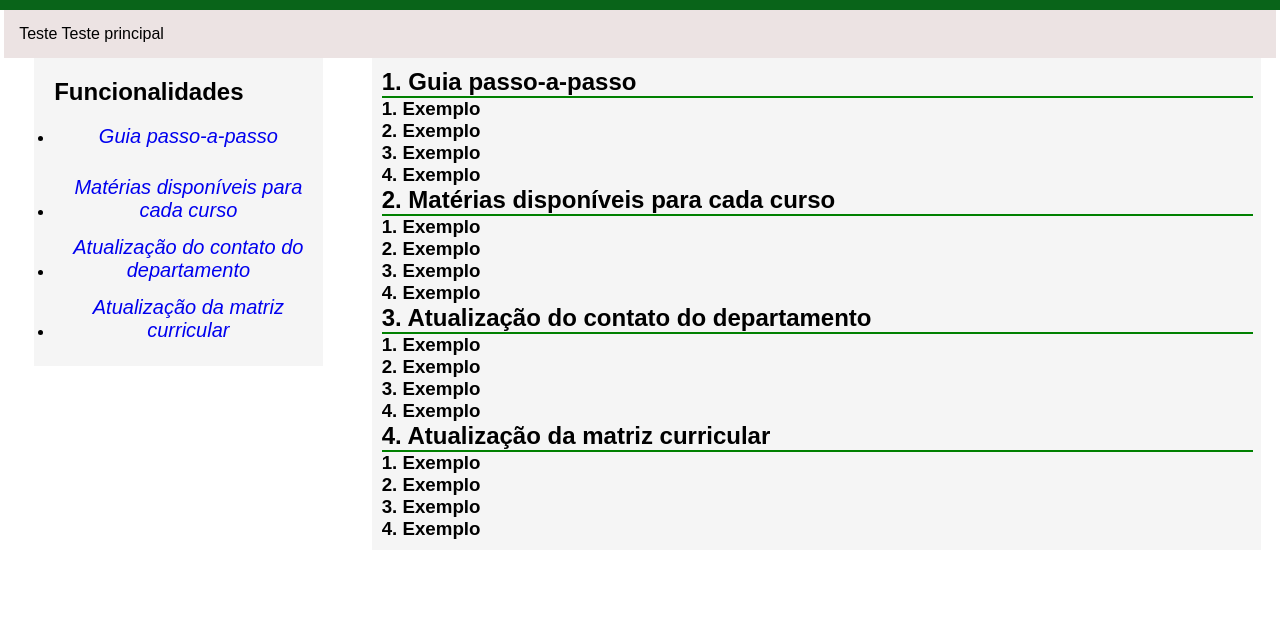
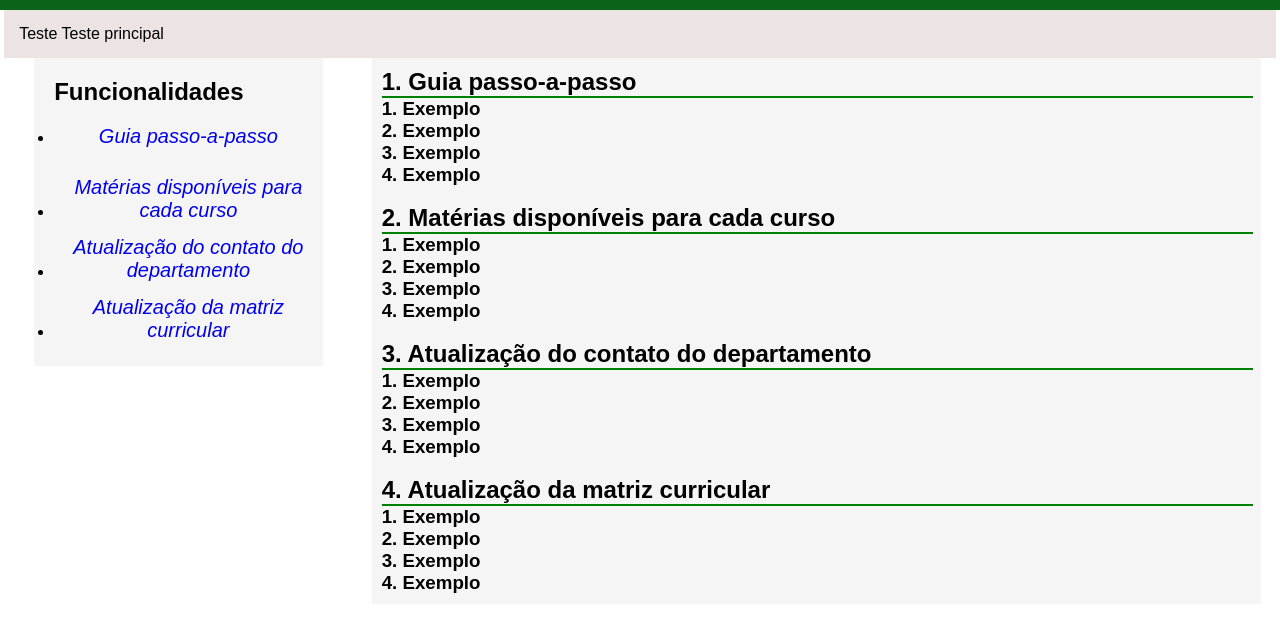
Before and after one commit to JoseWillians/ChatBotAdmin, a plain HTML site: page HTML/trilha-de-ativamento.html in a window 1280 px wide. Shown: the part 103-734 px from the top of the page. Drawn offline with Linux system fonts and the light colour scheme; files whose address does not match are found by name.

Commit message:
Update trilha-de-ativamento.html

```diff
--- a/HTML/trilha-de-ativamento.html
+++ b/HTML/trilha-de-ativamento.html
@@ -44,7 +44,7 @@
             <h3 id="1">1. Exemplo </h3>
             <h3 id="2">2. Exemplo </h3>
             <h3 id="3">3. Exemplo </h3>
-            <h3 id="4">4. Exemplo </h3>
+            <h3 id="4">4. Exemplo </h3></br>
             <h2>
                 2. Matérias disponíveis para cada curso
                 <hr width="100%" align="left" size="2" color="green">
@@ -52,7 +52,7 @@
             <h3 id="1">1. Exemplo </h3>
             <h3 id="2">2. Exemplo </h3>
             <h3 id="3">3. Exemplo </h3>
-            <h3 id="4">4. Exemplo </h3>
+            <h3 id="4">4. Exemplo </h3></br>
             <h2>
                 3. Atualização do contato do departamento
                 <hr width="100%" align="left" size="2" color="green">
@@ -60,7 +60,7 @@
             <h3 id="1">1. Exemplo </h3>
             <h3 id="2">2. Exemplo </h3>
             <h3 id="3">3. Exemplo </h3>
-            <h3 id="4">4. Exemplo </h3>
+            <h3 id="4">4. Exemplo </h3></br>
             <h2>
                 4. Atualização da matriz curricular
                 <hr width="100%" align="left" size="2" color="green">
```
